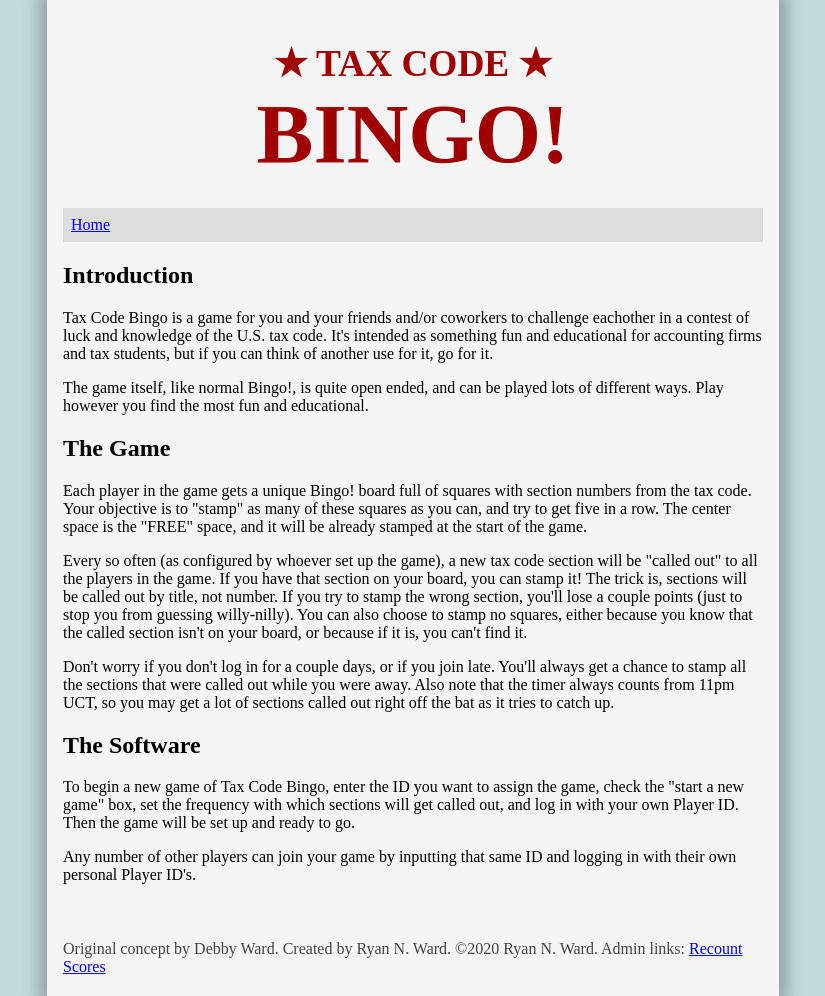
After one commit to sowrd299/CountingStamper, a Django app: page /bingo/about/ in a window 1280 px wide. The commit adds this page. Shown: the whole page, without its empty margins (227-1052 px from the left). Run offline with Django 3.2, Linux system fonts and the light colour scheme.

Commit message:
Adds an about page

```diff
--- a/TaxBingo/bingo/static/bingo/login.css
+++ b/TaxBingo/bingo/static/bingo/login.css
@@ -2,6 +2,7 @@
 
 .login{
     margin: auto;
+    margin-bottom: 32px;
     width: 60%;
     padding: 5%;
 
--- a/TaxBingo/bingo/static/bingo/main.css
+++ b/TaxBingo/bingo/static/bingo/main.css
@@ -17,6 +17,7 @@ body{
 }
 
 .login_info{
+    margin-bottom: 16px;
     background: #ddd;
     padding: 8px 8px;
 }
@@ -35,7 +36,6 @@ body{
 
     margin: auto;
     padding: 16px;
-    /*height: 100vh;*/
     min-height: 100vh;
     width: 50%;
     min-width: 700px;
@@ -43,8 +43,16 @@ body{
     box-shadow: 0px 0px 16px 8px #0004;
 }
 
+.non_footer{
+    padding-bottom: 2.5rem;
+}
+
 footer{
+    /*
     position: absolute;
     bottom: 0;
+    width: 100%;
+    */
     color: #444;
+    height: 2.5rem;
 }
--- /dev/null
+++ b/TaxBingo/bingo/templates/bingo/about.html
@@ -0,0 +1,48 @@
+{% extends './page.html' %}
+
+{% block content %}
+
+<h2>Introduction</h2>
+<p>
+Tax Code Bingo is a game for you and your friends and/or coworkers to challenge eachother
+in a contest of luck and knowledge of the U.S. tax code. It's intended as something fun and
+educational for accounting firms and tax students, but if you can think of another use for it, go for it.
+</p>
+<p>
+The game itself, like normal Bingo!, is quite open ended, and can be played lots of different
+ways. Play however you find the most fun and educational.
+</p>
+
+<h2>The Game</h2>
+<p>
+Each player in the game gets a unique Bingo! board full of squares with section numbers from the tax code.
+Your objective is to "stamp" as many of these squares as you can, and try to get five in a row.
+The center space is the "FREE" space, and it will be already stamped at the start of the game.
+</p>
+<p>
+Every so often (as configured by whoever set up the game), a new tax code section will be
+"called out" to all the players in the game. If you have that section on your board, you can
+stamp it! The trick is, sections will be called out by title, not number. If you try to stamp
+the wrong section, you'll lose a couple points (just to stop you from guessing willy-nilly).
+You can also choose to stamp no squares, either because you know that the called section isn't
+on your board, or because if it is, you can't find it.
+</p>
+<p>
+Don't worry if you don't log in for a couple days, or if you join late. You'll always get a
+chance to stamp all the sections that were called out while you were away. Also note that
+the timer always counts from 11pm UCT, so you may get a lot of sections called out
+right off the bat as it tries to catch up.
+</p>
+
+<h2>The Software</h2>
+<p>
+To begin a new game of Tax Code Bingo, enter the ID you want to assign the game, check the
+"start a new game" box, set the frequency with which sections will get called out, and log in
+with your own Player ID. Then the game will be set up and ready to go.
+</p>
+<p>
+Any number of other players can join your game by inputting that same ID and logging in with
+their own personal Player ID's.
+</p>
+
+{% endblock %}
--- a/TaxBingo/bingo/templates/bingo/login.html
+++ b/TaxBingo/bingo/templates/bingo/login.html
@@ -8,6 +8,12 @@
 {% endblock %}
 
 {% block content %}
+
+<div class="login">
+    <h1>Note:</h1>
+    <p>This website is in development; most features are working, but no actual tax trivia questions are avainable.</p>
+</div>
+
 <div class="login">
 
     <h1>Welcome!</h1>
--- a/TaxBingo/bingo/templates/bingo/page.html
+++ b/TaxBingo/bingo/templates/bingo/page.html
@@ -13,19 +13,28 @@
 
 <div class="maintext">
 
+    <div class="non_footer">
+
         <h1 class="title">&#9733; TAX CODE &#9733;<br/><span class="largetitle">BINGO!</span></h1>
 
-    {% if player_id %}
         <div class="login_info">
             <p>
+                {% if page == 'about' %}
+                    <a href="{% url 'bingo:index' %}">Home</a>
+                {% else %}
+                    <a href="{% url 'bingo:about' %}">About the Game</a>
+                {% endif %}
+                {% if player_id %}
                     You are logged in as <span class="player_id">{{ player_id }}</span>.
-            You are playing in <spac class="player_id">{{ game_id }}</span>.
+                    You are playing in <span class="player_id">{{ game_id }}</span>.
                     <a href="{% url 'bingo:do_logout' %}">Log Out</a>
+                {% endif %}
             </p>
         </div>
-    {% endif %}
 
         {% block content %} {% endblock %}
+
+    </div>
 
     <footer>
         Original concept by Debby Ward. Created by Ryan N. Ward. &copy;2020 Ryan N. Ward.
--- a/TaxBingo/bingo/urls.py
+++ b/TaxBingo/bingo/urls.py
@@ -6,5 +6,6 @@ urlpatterns = [
     path('do_login/', views.do_login, name='do_login'),
     path('do_logout/', views.do_logout, name='do_logout'),
     path('do_force_update/', views.do_force_update, name='do_force_update'),
+    path('about/', views.about, name='about'),
     path('', views.index, name='index')
 ]
--- a/TaxBingo/bingo/views.py
+++ b/TaxBingo/bingo/views.py
@@ -83,7 +83,8 @@ def do_login(request):
 
     # fail if either ID is empty or missing
     if not game_id or not player_id:
-        return login_error(request, 'Incorrect login arguments were provided. This is probably an error with your link. You probably don\'t need to worry about this.')
+        #return login_error(request, 'Incorrect login arguments were provided. This is probably an error with your link. You probably don\'t need to worry about this.')
+        return index(request)
 
     # load or setup the game the user plays is
     queue = None
@@ -178,3 +179,18 @@ def index(request):
 
     else:
         return login(request)
+
+
+def about(request):
+
+    context = {
+        "page" : "about"
+    }
+
+    if 'player_id' in request.session:
+        context['player_id'] = request.session['player_id']
+
+    if 'game_id' in request.session:
+        context['game_id'] = request.session['game_id']
+
+    return render(request, 'bingo/about.html', context)
```
Also changed, not shown: TaxBingo/db.sqlite3. Lines whose indentation alone changed are shown as unchanged.
